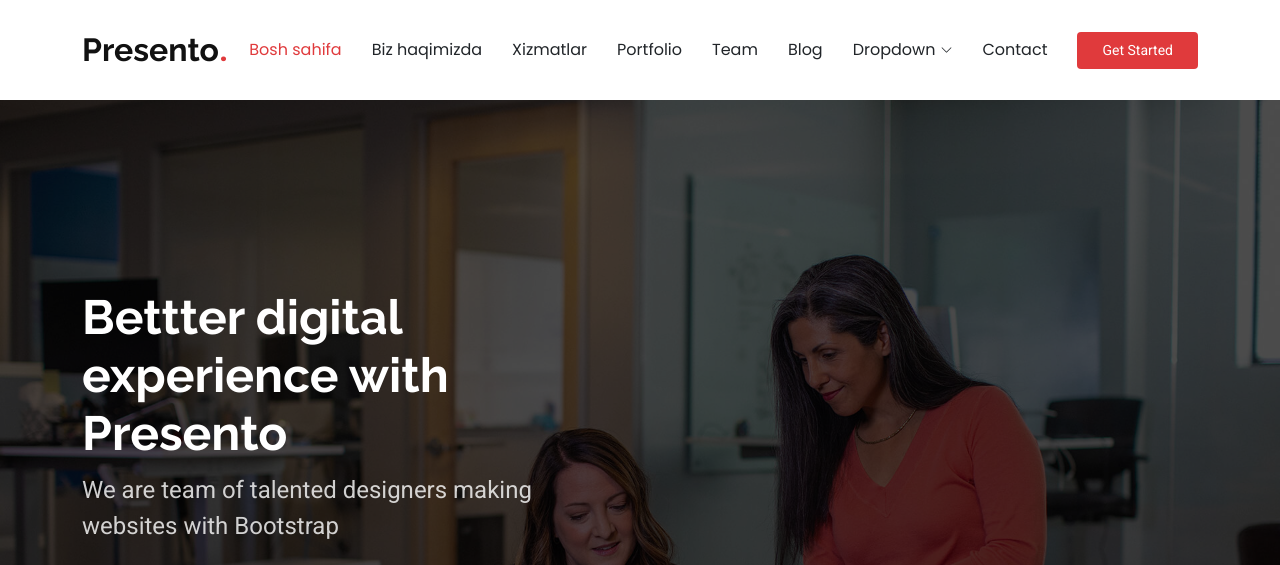
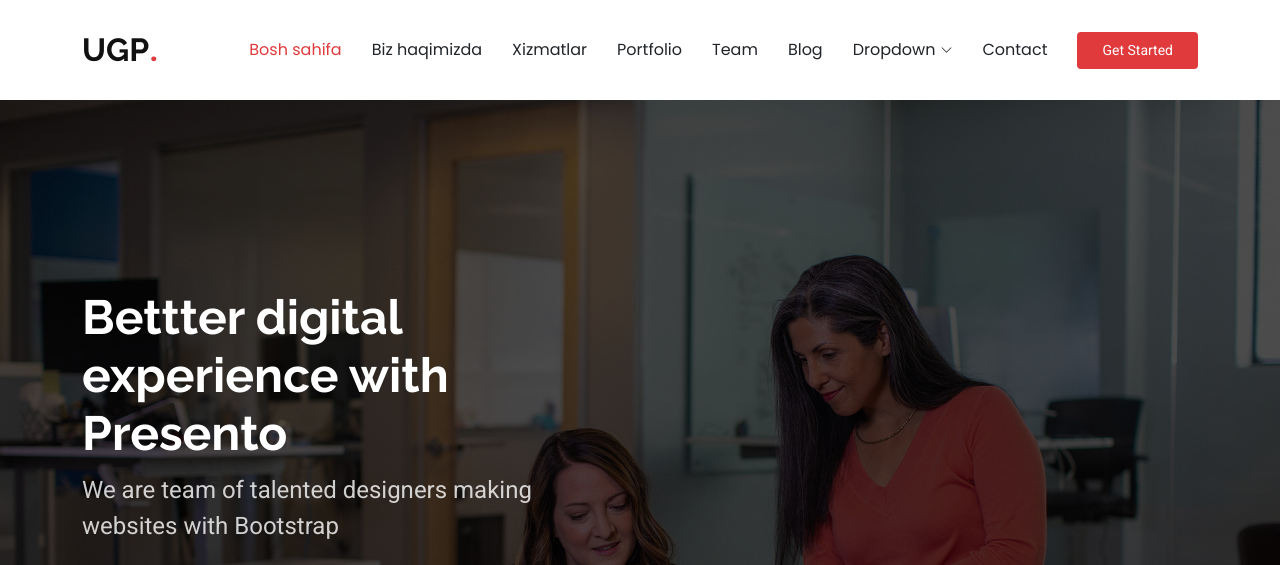
Before and after one commit to Otajon2300/uz-gas, a plain HTML site: page index.html in a window 1280 px wide. Shown: the top 565 px of the page. Drawn offline with Linux system fonts and the light colour scheme.

Commit message:
Update index.html

```diff
--- a/index.html
+++ b/index.html
@@ -44,7 +44,7 @@
       <a href="index.html" class="logo d-flex align-items-center me-auto">
         <!-- Uncomment the line below if you also wish to use an image logo -->
         <!-- <img src="assets/img/logo.png" alt=""> -->
-        <h1 class="sitename">Presento</h1>
+        <h1 class="sitename">UGP</h1>
         <span>.</span>
       </a>
 
```
